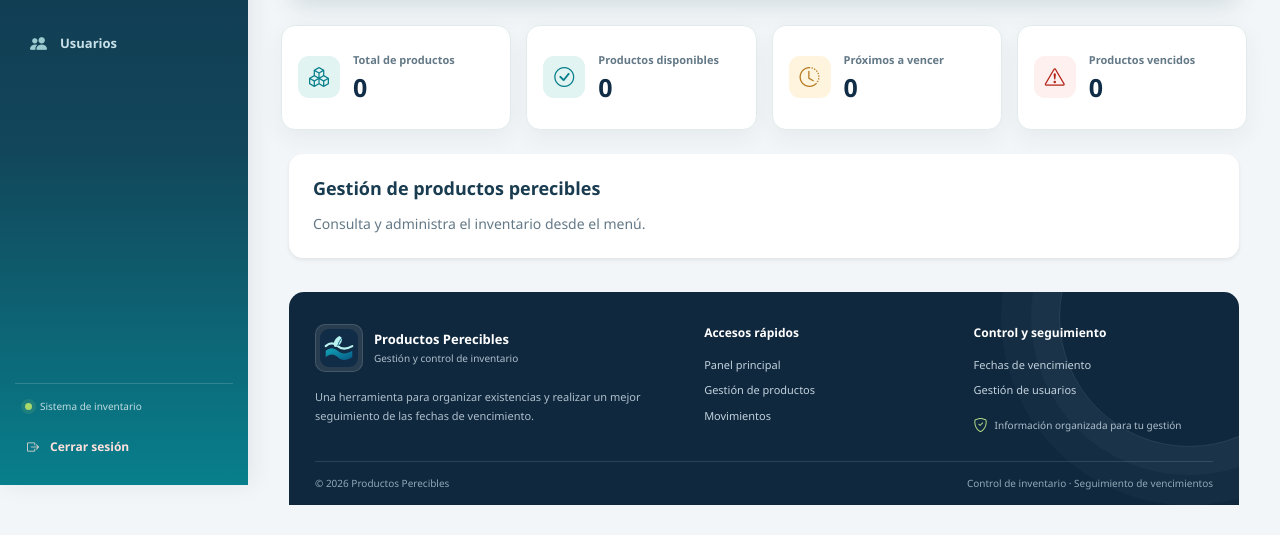
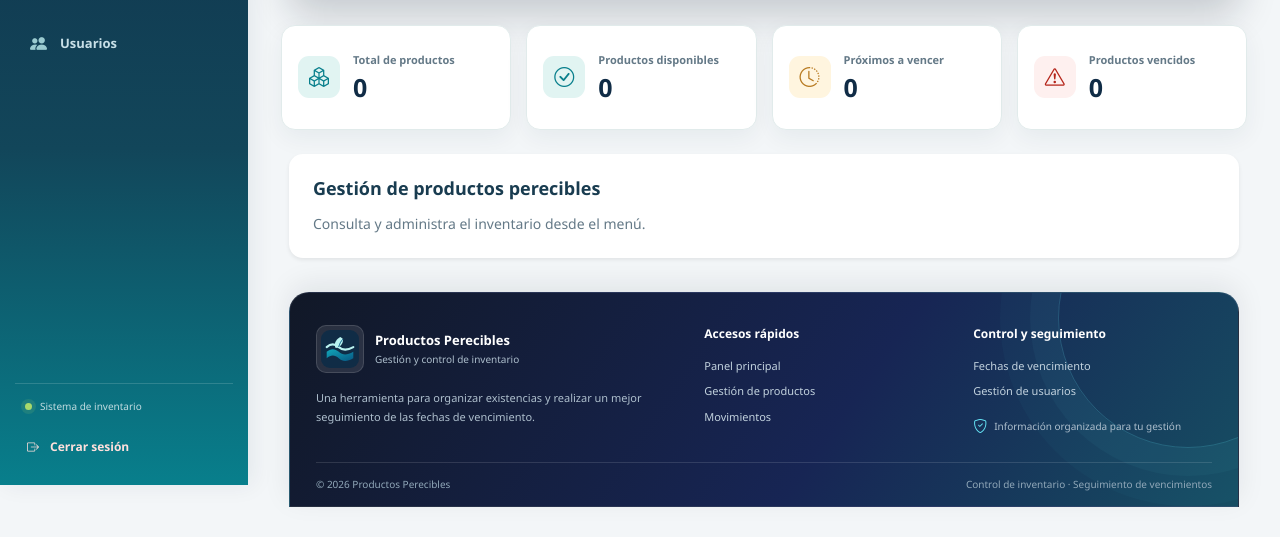
Before and after one commit to gerardohuarcaya/ProductosPerecibles-java, a Java web app: page / in a window 1280 px wide. Shown: the part 315-852 px from the top of the page. Before the commit the page ends 820 px from the top, so only its background shows below. Run offline with Tomcat 11, a stand-in JSP engine, Linux system fonts and the light colour scheme.

Commit message:
Rediseñar colores y acabados del encabezado y footer

```diff
--- a/src/main/webapp/css/estilos.css
+++ b/src/main/webapp/css/estilos.css
@@ -12,8 +12,8 @@
     --color-texto: #183247;
     --color-texto-suave: #647987;
     --color-borde: #dce6eb;
-    --color-footer: #10283d;
-    --color-footer-secundario: #173b50;
+    --color-footer: #111827;
+    --color-footer-secundario: #1f2937;
     --color-alerta: #b7791f;
     --color-error: #b42318;
     --sombra: 0 8px 24px rgba(16, 44, 70, .06);
@@ -381,8 +382,10 @@ td a:hover { color: #075b66; text-decoration: underline; }
     margin-top: 34px;
     padding: 28px 26px 0;
     color: #d8e5ed;
-    background: var(--color-footer);
-    border-radius: 15px 15px 0 0;
+    background: linear-gradient(125deg, #111827 0%, #172554 58%, #164e63 100%);
+    border: 1px solid rgba(148,163,184,.16);
+    border-radius: 20px 20px 0 0;
+    box-shadow: 0 -8px 28px rgba(15,23,42,.08);
 }
 .pie-pagina::before {
     position: absolute;
@@ -391,9 +394,9 @@ td a:hover { color: #075b66; text-decoration: underline; }
     right: -80px;
     width: 260px;
     height: 260px;
-    border: 1px solid rgba(195, 220, 235, .13);
+    border: 1px solid rgba(103, 232, 249, .20);
     border-radius: 50%;
-    box-shadow: 0 0 0 28px rgba(195,220,235,.035), 0 0 0 58px rgba(195,220,235,.025);
+    box-shadow: 0 0 0 28px rgba(103,232,249,.035), 0 0 0 58px rgba(103,232,249,.025);
     content: "";
 }
 .pie-contenido {
@@ -423,9 +426,9 @@ td a:hover { color: #075b66; text-decoration: underline; }
 .pie-marca span { display: block; margin-top: 2px; color: #aebfcd; font-size: 10px; }
 .pie-columna h2 { margin: 2px 0 7px; color: #fff; font-size: 12px; font-weight: 750; }
 .pie-columna > a { color: #c2d2de; font-size: 11px; transition: color .2s ease, transform .2s ease; }
-.pie-columna > a:hover { color: #a8d96c; transform: translateX(3px); }
+.pie-columna > a:hover { color: #67e8f9; transform: translateX(3px); }
 .pie-nota { display: flex; align-items: center; gap: 7px; margin-top: 7px; color: #aebfcd; font-size: 10px; }
-.pie-nota i { color: #bce58c; font-size: 14px; }
+.pie-nota i { color: #67e8f9; font-size: 14px; }
 .pie-base {
     display: flex;
     justify-content: space-between;
```
Also changed, not shown: other parts of src/main/webapp/css/estilos.css (+12 -11 lines).
